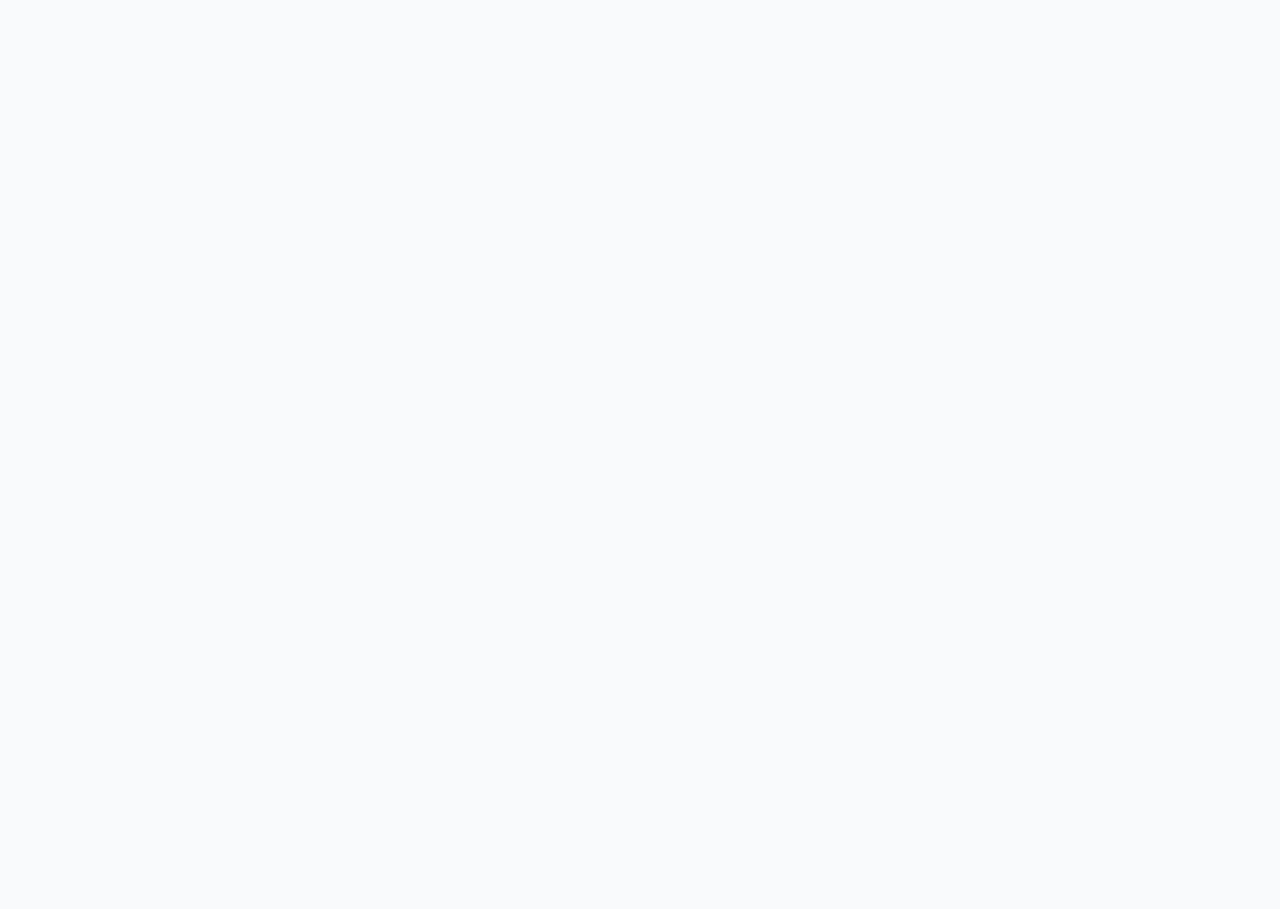
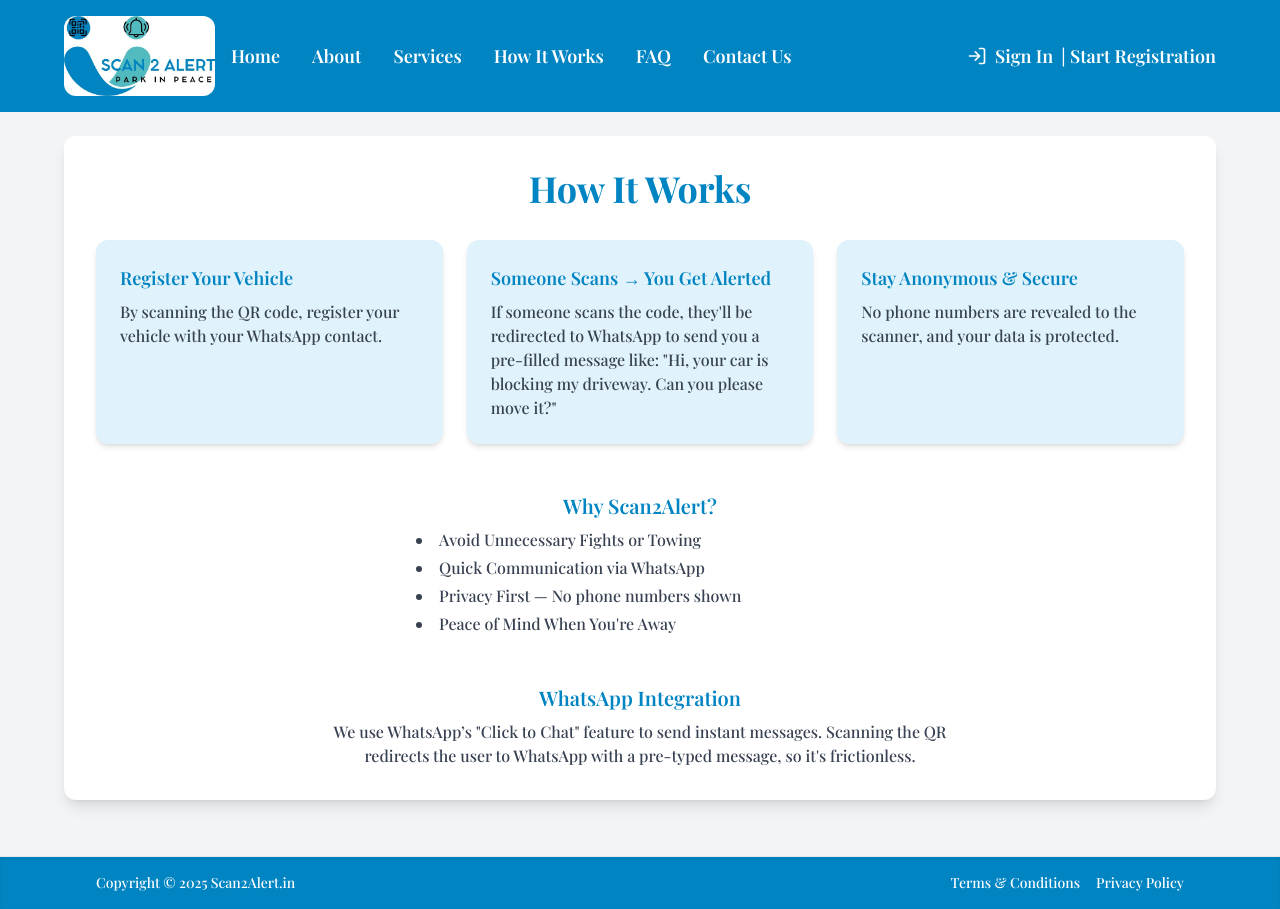
Before and after one commit to nakvarma/Scan2Alert, a React (Vite) app: page /how-it-works in a window 1280 px wide. Before the commit this address had no page. Before the commit the page ends 800 px from the top, so only its background shows below. Built offline with nearby package versions, Linux system fonts and the light colour scheme.

Commit message:
Add FAQ, How It Works pages, and update navigation order

```diff
--- a/src/App.tsx
+++ b/src/App.tsx
@@ -11,6 +11,8 @@
 import PrivacyPolicy from './pages/PrivacyPolicy.tsx';
 import ContactUs from './pages/ContactUs.tsx';
 import Home from './pages/Home.tsx';
+import Faq from './pages/Faq';
+import HowItWorks from './pages/HowItWorks';
 import "slick-carousel/slick/slick.css";
 import "slick-carousel/slick/slick-theme.css";
 
@@ -67,6 +69,14 @@
                 <ContactUs />
               }
             />
+            <Route
+              path="/faq"
+              element={<Faq />}
+            />
+            <Route
+              path="/how-it-works"
+              element={<HowItWorks />}
+            />
           </Routes>
         </main>
       </div>
--- a/src/pages/ContactUs.tsx
+++ b/src/pages/ContactUs.tsx
@@ -118,9 +118,6 @@
                         <div className="text-red-600 text-center font-medium">{errorMessage}</div>
                     )}
 
-                    <div className="text-center text-xs pt-4 border-t" style={{ color: '#0084C2' }}>
-                        &copy; {new Date().getFullYear()} Car Registration Portal. All rights reserved.
-                    </div>
                 </div>
             </div>
             <Footer/>
--- /dev/null
+++ b/src/pages/Faq.tsx
@@ -0,0 +1,94 @@
+import React from 'react';
+import { motion } from 'framer-motion';
+import Navbar from './NavBar';
+import Footer from './Footer';
+
+const faqs = [
+  {
+    question: 'Is my phone number visible to others?',
+    answer: 'No, your number remains private.'
+  },
+  {
+    question: 'Do I need WhatsApp installed?',
+    answer: 'Yes, both the vehicle owner and the reporter should have WhatsApp.'
+  },
+  {
+    question: 'Is my phone number visible to the person scanning my QR code?',
+    answer: "No. We use WhatsApp's Click-to-Chat feature, which allows others to message you without revealing your phone number. Your privacy is always protected."
+  },
+  {
+    question: 'What happens when someone scans the QR code?',
+    answer: "They'll be redirected to WhatsApp with a pre-filled message like: 'Hi, your vehicle is parked in a way that's causing an issue. Could you please move it?' They can send the message directly — no need to know your number or app download required."
+  },
+  {
+    question: 'Do I need to install any app?',
+    answer: "No. All you need is WhatsApp installed on your phone. There's no need for any additional apps."
+  },
+  {
+    question: 'Can I customize the message that people send me?',
+    answer: 'No.'
+  },
+  {
+    question: 'What if someone misuses the QR code?',
+    answer: 'Each scan initiates a real-time WhatsApp chat. We also log scan activity to detect abuse and can blacklist misused QR codes.'
+  },
+  {
+    question: 'Do I need internet access to scan or receive messages?',
+    answer: 'Yes. The person scanning must have an internet connection to open the WhatsApp chat, and you need one to receive messages on WhatsApp.'
+  },
+  {
+    question: 'Can I use this on multiple vehicles?',
+    answer: 'Yes! Total 3 vehicles can be linked to a whatsapp contact number.'
+  },
+  {
+    question: 'Can I add more than one contact for a vehicle?',
+    answer: "Currently, we support one contact per QR code. If you'd like to assign a backup contact (e.g., family member or driver), that's a feature coming soon in our roadmap."
+  },
+  {
+    question: 'Is this service available internationally?',
+    answer: 'No. Right now this service is available in India only.'
+  }
+];
+
+const Faq: React.FC = () => {
+  return (
+    <div className="min-h-screen flex flex-col font-serif bg-gray-100 overflow-x-hidden">
+      <Navbar />
+      <motion.div
+        className="flex-1 overflow-y-auto px-4 sm:px-6 md:px-8 py-6"
+        initial={{ opacity: 0, y: 30 }}
+        animate={{ opacity: 1, y: 0 }}
+        transition={{ duration: 0.8, ease: 'easeOut' }}
+      >
+        <div className="max-w-6xl mx-auto bg-white shadow-lg rounded-xl p-4 sm:p-6 md:p-8 flex flex-col space-y-8 transition-all duration-700 ease-in-out transform hover:scale-105">
+          <div className="text-center">
+            <h1 className="text-2xl sm:text-3xl lg:text-4xl font-bold" style={{ color: '#0084C2' }}>
+              Frequently Asked Questions (FAQ)
+            </h1>
+            <p className="mt-2 text-gray-600 text-sm sm:text-base">
+              Find answers to the most common questions about our service.
+            </p>
+          </div>
+          <div className="grid grid-cols-1 sm:grid-cols-2 gap-6 text-sm sm:text-base">
+            {faqs.map((faq, idx) => (
+              <motion.div
+                key={idx}
+                className="bg-[#E0F2FB] rounded-xl shadow-md p-6 transition-transform duration-300 transform hover:scale-105 group"
+                initial={{ opacity: 0, y: 30 }}
+                animate={{ opacity: 1, y: 0 }}
+                transition={{ duration: 0.6, delay: idx * 0.1 }}
+              >
+                <h2 className="text-lg font-semibold mb-2 text-[#0084C2] group-hover:scale-110 transition-transform duration-300">Q: {faq.question}</h2>
+                <p className="text-gray-700">A: {faq.answer}</p>
+              </motion.div>
+            ))}
+          </div>
+
+        </div>
+      </motion.div>
+      <Footer />
+    </div>
+  );
+};
+
+export default Faq;
--- /dev/null
+++ b/src/pages/HowItWorks.tsx
@@ -0,0 +1,80 @@
+import React from 'react';
+import { motion } from 'framer-motion';
+import Navbar from './NavBar';
+import Footer from './Footer';
+
+const steps = [
+  {
+    title: 'Register Your Vehicle',
+    description: 'By scanning the QR code, register your vehicle with your WhatsApp contact.'
+  },
+  {
+    title: 'Someone Scans → You Get Alerted',
+    description: 'If someone scans the code, they\'ll be redirected to WhatsApp to send you a pre-filled message like: "Hi, your car is blocking my driveway. Can you please move it?"'
+  },
+  {
+    title: 'Stay Anonymous & Secure',
+    description: 'No phone numbers are revealed to the scanner, and your data is protected.'
+  }
+];
+
+const whyScan2Alert = [
+  'Avoid Unnecessary Fights or Towing',
+  'Quick Communication via WhatsApp',
+  'Privacy First — No phone numbers shown',
+  "Peace of Mind When You're Away",
+];
+
+const HowItWorks: React.FC = () => {
+  return (
+    <div className="min-h-screen flex flex-col font-serif bg-gray-100 overflow-x-hidden">
+      <Navbar />
+      <motion.div
+        className="flex-1 overflow-y-auto px-4 sm:px-6 md:px-8 py-6"
+        initial={{ opacity: 0, y: 30 }}
+        animate={{ opacity: 1, y: 0 }}
+        transition={{ duration: 0.8, ease: 'easeOut' }}
+      >
+        <div className="max-w-6xl mx-auto bg-white shadow-lg rounded-xl p-4 sm:p-6 md:p-8 flex flex-col space-y-8 transition-all duration-700 ease-in-out transform hover:scale-105">
+          <div className="text-center">
+            <h1 className="text-2xl sm:text-3xl lg:text-4xl font-bold" style={{ color: '#0084C2' }}>
+              How It Works
+            </h1>
+          </div>
+          <div className="grid grid-cols-1 sm:grid-cols-3 gap-6 text-sm sm:text-base">
+            {steps.map((step, idx) => (
+              <motion.div
+                key={idx}
+                className="bg-[#E0F2FB] rounded-xl shadow-md p-6 transition-transform duration-300 transform hover:scale-105 group"
+                initial={{ opacity: 0, y: 30 }}
+                animate={{ opacity: 1, y: 0 }}
+                transition={{ duration: 0.6, delay: idx * 0.1 }}
+              >
+                <h2 className="text-lg font-semibold mb-2 text-[#0084C2] group-hover:scale-110 transition-transform duration-300">{step.title}</h2>
+                <p className="text-gray-700">{step.description}</p>
+              </motion.div>
+            ))}
+          </div>
+          <div className="pt-4">
+            <h2 className="text-xl font-semibold mb-2 text-[#0084C2] text-center">Why Scan2Alert?</h2>
+            <ul className="list-disc list-inside text-gray-700 max-w-md mx-auto space-y-1">
+              {whyScan2Alert.map((reason, idx) => (
+                <li key={idx}>{reason}</li>
+              ))}
+            </ul>
+          </div>
+          <div className="pt-4">
+            <h2 className="text-xl font-semibold mb-2 text-[#0084C2] text-center">WhatsApp Integration</h2>
+            <p className="text-gray-700 text-center max-w-2xl mx-auto">
+              We use WhatsApp’s "Click to Chat" feature to send instant messages. Scanning the QR redirects the user to WhatsApp with a pre-typed message, so it's frictionless.
+            </p>
+          </div>
+
+        </div>
+      </motion.div>
+      <Footer />
+    </div>
+  );
+};
+
+export default HowItWorks;
--- a/src/pages/NavBar.tsx
+++ b/src/pages/NavBar.tsx
@@ -22,8 +22,9 @@
     { label: 'Home', path: '/' },
     { label: 'About', path: '/about' },
     { label: 'Services', path: '/services' },
+    { label: 'How It Works', path: '/how-it-works' },
+    { label: 'FAQ', path: '/faq' },
     { label: 'Contact Us', path: '/contact' },
-
   ];
 
   return (
--- a/src/pages/Services.tsx
+++ b/src/pages/Services.tsx
@@ -52,9 +52,7 @@
             ))}
           </div>
 
-          <div className="text-center text-xs pt-4 border-t" style={{ color: '#0084C2' }}>
-            &copy; {new Date().getFullYear()} Car Registration Portal. All rights reserved.
-          </div>
+
         </div>
       </div>
       <Footer/>
```
Also changed, not shown: src/pages/About.tsx (+17 -3 lines).
